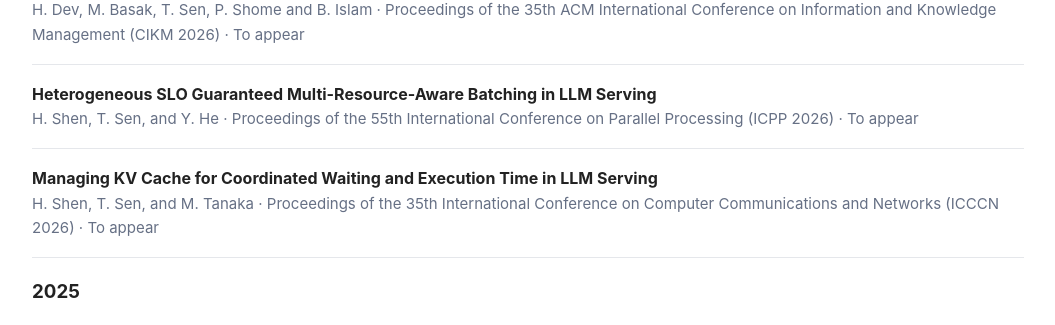
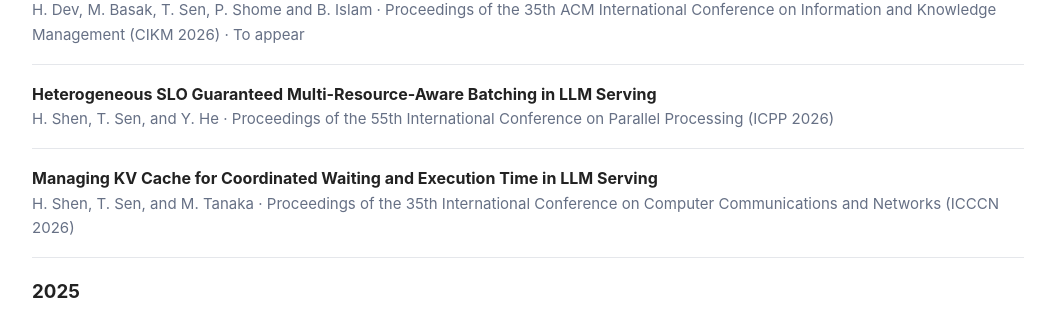
Before and after one commit to Tanmoy058/Tanmoy058.github.io, a Jekyll site: the page built from publications/index.md, in a window 1280 px wide and 900 px high. Shown: the part 364-689 px from the top of the window, without its empty margins (112-1167 px from the left). Built offline with Jekyll 4.4.1, drawn with Linux system fonts in a browser that asks for light colours.

Commit message:
Update index.md

```diff
--- a/publications/index.md
+++ b/publications/index.md
@@ -13,9 +13,9 @@ A complete publication list is also available in my [CV]({{ '/files/Tanmoy_Sen_C
 <div class="item"><div class="item-title">Hard Rules, Soft Preferences: Bridging Reasoning, Learning, and
 Optimization for Personalized Packing Checklist Generation</div><div class="meta">H. Dev, M. Basak, T. Sen, P. Shome and B. Islam · Proceedings of the 35th ACM International Conference on Information and Knowledge Management (CIKM 2026) · To appear</div></div>
 
-<div class="item"><div class="item-title">Heterogeneous SLO Guaranteed Multi-Resource-Aware Batching in LLM Serving</div><div class="meta">H. Shen, T. Sen, and Y. He · Proceedings of the 55th International Conference on Parallel Processing (ICPP 2026) · To appear</div></div>
+<div class="item"><div class="item-title">Heterogeneous SLO Guaranteed Multi-Resource-Aware Batching in LLM Serving</div><div class="meta">H. Shen, T. Sen, and Y. He · Proceedings of the 55th International Conference on Parallel Processing (ICPP 2026)</div></div>
 
-<div class="item"><div class="item-title">Managing KV Cache for Coordinated Waiting and Execution Time in LLM Serving</div><div class="meta">H. Shen, T. Sen, and M. Tanaka · Proceedings of the 35th International Conference on Computer Communications and Networks (ICCCN 2026) · To appear</div></div>
+<div class="item"><div class="item-title">Managing KV Cache for Coordinated Waiting and Execution Time in LLM Serving</div><div class="meta">H. Shen, T. Sen, and M. Tanaka · Proceedings of the 35th International Conference on Computer Communications and Networks (ICCCN 2026)</div></div>
 
 ### 2025
 
```
